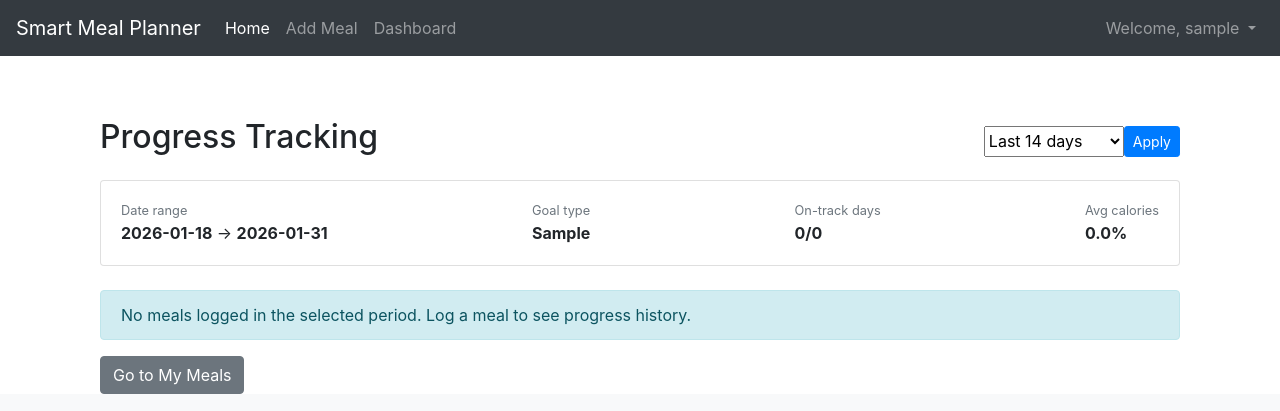
After one commit to CDG09/meal_planner, a Flask app: page /progress in a window 1280 px wide. The commit adds this page. Shown: the top 411 px of the page. Run offline with Flask 3, Linux system fonts and the light colour scheme; the visitor is signed in with stand-in values (Sample User, id 1); tables that the repository leaves empty hold one stand-in row (values such as "Sample post"); data that the repository does not hold is empty; some libraries are stand-ins or nearby versions.

Commit message:
Added progress tracking

```diff
--- a/app.py
+++ b/app.py
@@ -47,6 +47,10 @@ def create_app(test_config: dict | None = None):
     from routes.meal_routes import meal
     app.register_blueprint(meal)
 
+    # Progress routes
+    from routes.progress_routes import progress
+    app.register_blueprint(progress)
+
     # Dashboard routes
     from routes.dashboard_routes import dashboard
     app.register_blueprint(dashboard)
--- /dev/null
+++ b/routes/progress_routes.py
@@ -0,0 +1,23 @@
+from flask import Blueprint, render_template, session, request
+from utils.auth import login_required
+from utils.audit import log_event
+from services.progress_service import get_progress_history
+
+progress = Blueprint("progress", __name__)
+
+@progress.route("/progress")
+@login_required
+def view_progress():
+    user_id = session.get("user_id")
+
+    try:
+        days = int(request.args.get("days", 14))
+    except ValueError:
+        days = 14
+
+    data = get_progress_history(user_id, days=days)
+
+    if "error" not in data:
+        log_event(event="PROGRESS_VIEWED", user_id=user_id, request=request, meta={"days": days})
+
+    return render_template("progress.html", data=data)
--- /dev/null
+++ b/services/progress_service.py
@@ -0,0 +1,154 @@
+from datetime import date, timedelta
+from sqlalchemy import func
+from app import db
+from models import MealLog, NutritionGoal
+
+
+def _status_for_day(goal_category, consumed_cal, target_cal):
+    goal_category = (goal_category or "maintain").lower().strip()
+
+    # Avoid divide-by-zero and weird goals
+    if target_cal <= 0:
+        return {"label": "No target", "on_track": False, "rule": "target_calories<=0"}
+
+    if goal_category == "cut":
+        return {
+            "label": "On track" if consumed_cal <= target_cal else "Over target",
+            "on_track": consumed_cal <= target_cal,
+            "rule": "cut: consumed<=target"
+        }
+
+    if goal_category == "bulk":
+        return {
+            "label": "On track" if consumed_cal >= target_cal else "Under target",
+            "on_track": consumed_cal >= target_cal,
+            "rule": "bulk: consumed>=target"
+        }
+
+    # maintain default
+    tol = max(target_cal * 0.05, 100.0)
+    low = target_cal - tol
+    high = target_cal + tol
+
+    on_track = low <= consumed_cal <= high
+    return {
+        "label": "On track" if on_track else "Off track",
+        "on_track": on_track,
+        "rule": f"maintain: within±{round(tol)}"
+    }
+
+
+def _pct(consumed: float, target: float) -> float:
+    if target <= 0:
+        return 0.0
+    return round((consumed / target) * 100, 1)
+
+
+def get_progress_history(user_id: int, days: int = 14):
+    if days < 1:
+        days = 1
+    if days > 90:
+        days = 90
+
+    end_date = date.today()
+    start_date = end_date - timedelta(days=days - 1)
+
+    # Latest goal
+    goal = (
+        NutritionGoal.query
+        .filter_by(user_id=user_id)
+        .order_by(NutritionGoal.created_at.desc())
+        .first()
+    )
+    if not goal:
+        return {"error": "no_goal"}
+
+    # Sum MealLogs per day (ONLY days that have logs will appear)
+    rows = (
+        db.session.query(
+            MealLog.date.label("d"),
+            func.sum(MealLog.calories).label("calories"),
+            func.sum(MealLog.protein).label("protein"),
+            func.sum(MealLog.fat).label("fat"),
+            func.sum(MealLog.carbs).label("carbs"),
+        )
+        .filter(
+            MealLog.user_id == user_id,
+            MealLog.date >= start_date,
+            MealLog.date <= end_date,
+        )
+        .group_by(MealLog.date)
+        .all()
+    )
+
+    target = {
+        "calories": float(goal.calories or 0),
+        "protein": float(goal.protein or 0),
+        "fat": float(goal.fat or 0),
+        "carbs": float(goal.carbs or 0),
+    }
+
+    # Build history ONLY from the aggregated rows
+    history = []
+    for r in sorted(rows, key=lambda x: x.d):
+        consumed = {
+            "calories": float(r.calories or 0),
+            "protein": float(r.protein or 0),
+            "fat": float(r.fat or 0),
+            "carbs": float(r.carbs or 0),
+        }
+
+        remaining = {
+            "calories": round(target["calories"] - consumed["calories"], 1),
+            "protein": round(target["protein"] - consumed["protein"], 1),
+            "fat": round(target["fat"] - consumed["fat"], 1),
+            "carbs": round(target["carbs"] - consumed["carbs"], 1),
+        }
+
+        status = _status_for_day(goal.goal_category, consumed["calories"], target["calories"])
+
+        history.append({
+            "date": str(r.d),
+            "target": target,
+            "consumed": {
+                "calories": round(consumed["calories"], 1),
+                "protein": round(consumed["protein"], 1),
+                "fat": round(consumed["fat"], 1),
+                "carbs": round(consumed["carbs"], 1),
+            },
+            "remaining": remaining,
+            "percent": {
+                "calories": _pct(consumed["calories"], target["calories"]),
+                "protein": _pct(consumed["protein"], target["protein"]),
+                "fat": _pct(consumed["fat"], target["fat"]),
+                "carbs": _pct(consumed["carbs"], target["carbs"]),
+            },
+            "status": status,
+            "goal_category": goal.goal_category,
+        })
+
+    # Summary stats (based on days that actually have logs)
+    on_track_days = sum(1 for d in history if d["status"]["on_track"])
+    avg_cal_pct = round(sum(d["percent"]["calories"] for d in history) / len(history), 1) if history else 0.0
+
+    # Report the actual range that has data (instead of the requested window)
+    if history:
+        actual_start = history[0]["date"]
+        actual_end = history[-1]["date"]
+    else:
+        actual_start = str(start_date)
+        actual_end = str(end_date)
+
+    return {
+        "goal_id": goal.id,
+        "goal_category": goal.goal_category,
+        "days": days,
+        "start": actual_start,
+        "end": actual_end,
+        "summary": {
+            "on_track_days": on_track_days,
+            "total_days": len(history),
+            "avg_calorie_percent": avg_cal_pct,
+        },
+        "history": history,
+    }
--- a/templates/base.html
+++ b/templates/base.html
@@ -47,6 +47,7 @@
                     <div class="dropdown-menu dropdown-menu-right" aria-labelledby="navbarUserDropdown">
                         <a class="dropdown-item" href="{{ url_for('goals.view_goals') }}">My Goals</a>
                         <a class="dropdown-item" href="{{ url_for('meal.my_meals') }}">My Meals</a>
+                        <a class="dropdown-item" href="{{ url_for('progress.view_progress') }}">Progress</a>
                         <div class="dropdown-divider"></div>
                         <a class="dropdown-item" href="{{ url_for('auth.logout') }}">Logout</a>
                     </div>
--- /dev/null
+++ b/templates/progress.html
@@ -0,0 +1,122 @@
+{% extends "base.html" %}
+{% block content %}
+<div class="container mt-5">
+
+  <div class="d-flex justify-content-between align-items-center mb-3">
+    <h2>Progress Tracking</h2>
+
+    <form method="GET" action="{{ url_for('progress.view_progress') }}" class="d-flex gap-2">
+      <select name="days" class="form-select form-select-sm" style="width: 140px;">
+        {% for n in [7, 14, 30] %}
+          <option value="{{ n }}" {% if data.days == n %}selected{% endif %}>Last {{ n }} days</option>
+        {% endfor %}
+      </select>
+      <button class="btn btn-sm btn-primary" type="submit">Apply</button>
+    </form>
+  </div>
+
+  {% if data.error %}
+    <div class="alert alert-warning">
+      You don’t have a nutrition goal yet. Set one first to see progress history.
+    </div>
+    <a class="btn btn-secondary" href="{{ url_for('goals.view_goals') }}">Go to Goals</a>
+  {% else %}
+
+    <div class="card mb-4">
+      <div class="card-body">
+        <div class="d-flex justify-content-between flex-wrap gap-3">
+          <div>
+            <div class="text-muted small">Date range</div>
+            <div><strong>{{ data.start }}</strong> → <strong>{{ data.end }}</strong></div>
+          </div>
+
+          <div>
+            <div class="text-muted small">Goal type</div>
+            <div><strong>{{ data.goal_category|capitalize }}</strong></div>
+          </div>
+
+          <div>
+            <div class="text-muted small">On-track days</div>
+            <div><strong>{{ data.summary.on_track_days }}/{{ data.summary.total_days }}</strong></div>
+          </div>
+
+          <div>
+            <div class="text-muted small">Avg calories</div>
+            <div><strong>{{ data.summary.avg_calorie_percent }}%</strong></div>
+          </div>
+        </div>
+      </div>
+    </div>
+
+    {# ✅ NEW: handle "no logs in range" cleanly #}
+    {% if data.history|length == 0 %}
+      <div class="alert alert-info">
+        No meals logged in the selected period. Log a meal to see progress history.
+      </div>
+      <a class="btn btn-secondary" href="{{ url_for('meal.my_meals') }}">Go to My Meals</a>
+    {% else %}
+
+      <div class="table-responsive">
+        <table class="table table-sm table-striped align-middle">
+          <thead>
+            <tr>
+              <th>Date</th>
+              <th>Status</th>
+              <th>Calories</th>
+              <th>Protein</th>
+              <th>Fat</th>
+              <th>Carbs</th>
+            </tr>
+          </thead>
+          <tbody>
+            {% for day in data.history|reverse %}
+            <tr>
+              <td><strong>{{ day.date }}</strong></td>
+
+              <td>
+                {% if day.status.on_track %}
+                  <span class="badge bg-success">{{ day.status.label }}</span>
+                {% else %}
+                  <span class="badge bg-danger">{{ day.status.label }}</span>
+                {% endif %}
+                <div class="text-muted small">{{ day.status.rule }}</div>
+              </td>
+
+              <td>
+                {{ day.consumed.calories }} / {{ day.target.calories }}
+                <div class="text-muted small">{{ day.percent.calories }}%</div>
+              </td>
+
+              <td>
+                {{ day.consumed.protein }} / {{ day.target.protein }}
+                <div class="text-muted small">{{ day.percent.protein }}%</div>
+              </td>
+
+              <td>
+                {{ day.consumed.fat }} / {{ day.target.fat }}
+                <div class="text-muted small">{{ day.percent.fat }}%</div>
+              </td>
+
+              <td>
+                {{ day.consumed.carbs }} / {{ day.target.carbs }}
+                <div class="text-muted small">{{ day.percent.carbs }}%</div>
+              </td>
+            </tr>
+
+            <tr class="table-light">
+              <td class="text-muted small">Remaining</td>
+              <td></td>
+              <td class="text-muted small">{{ day.remaining.calories }}</td>
+              <td class="text-muted small">{{ day.remaining.protein }}</td>
+              <td class="text-muted small">{{ day.remaining.fat }}</td>
+              <td class="text-muted small">{{ day.remaining.carbs }}</td>
+            </tr>
+            {% endfor %}
+          </tbody>
+        </table>
+      </div>
+
+    {% endif %}
+  {% endif %}
+</div>
+{% endblock %}
```
Also changed, not shown: api/api_routes.py (+20 -0 lines).
